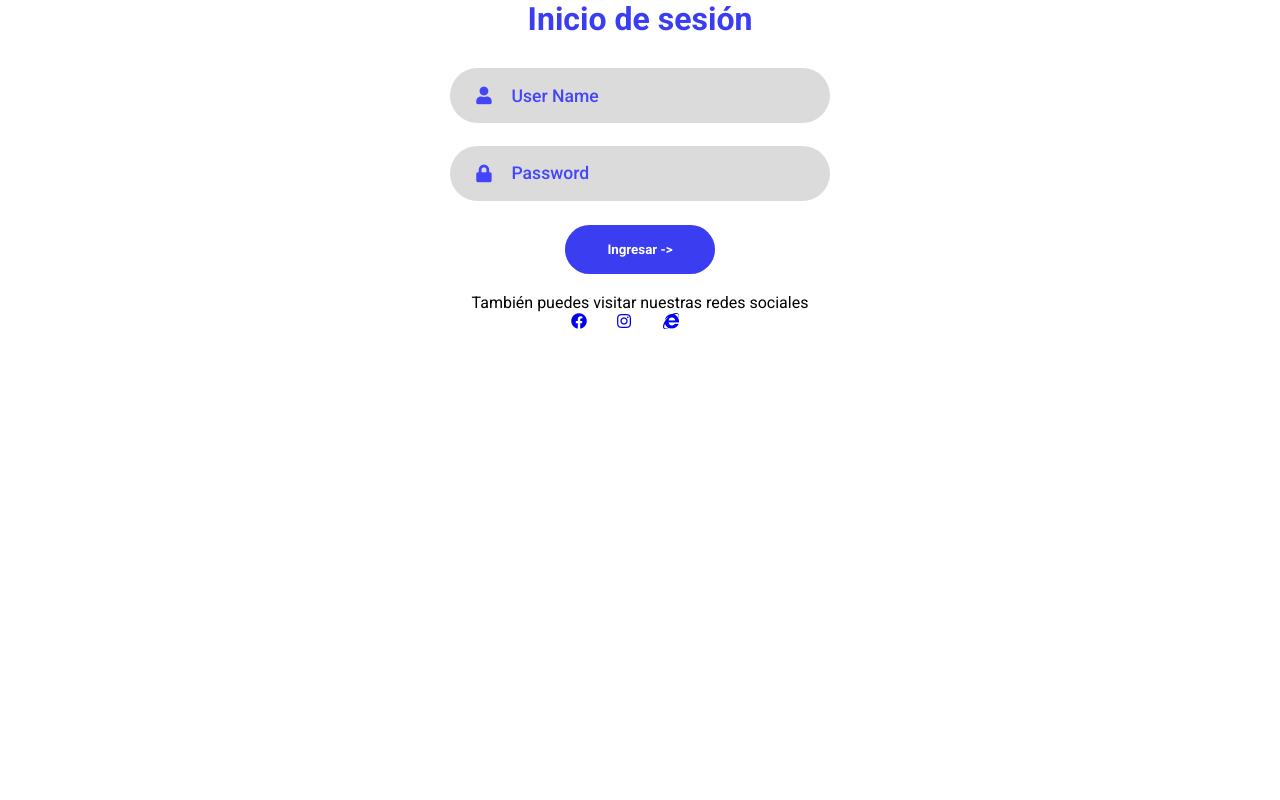
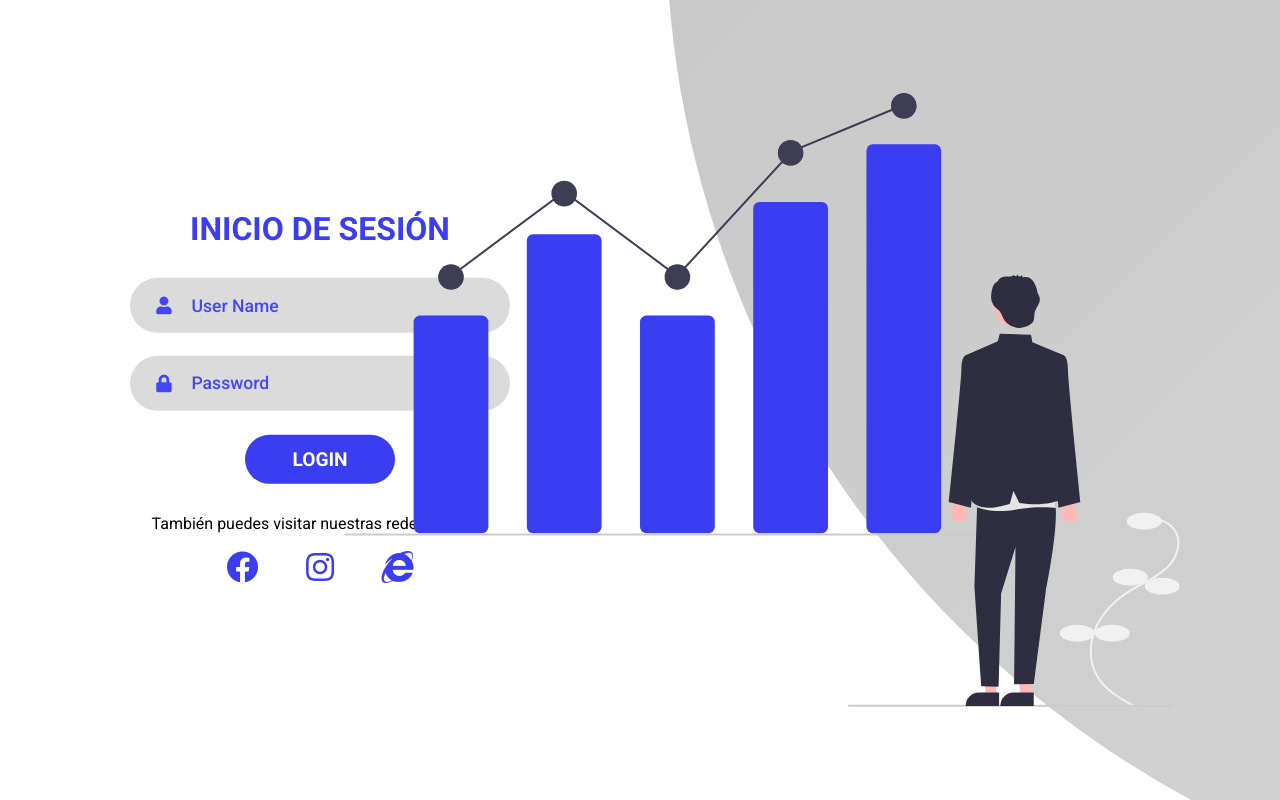
Before and after one commit to M-sandoval-93/fondoslvl, a PHP site: page / in a window 1280 px wide. Run offline with PHP 8.4, Linux system fonts and the light colour scheme.

Commit message:
trabajando en diseño login_trabajo_17_30

```diff
--- a/src/css/login.css
+++ b/src/css/login.css
@@ -12,6 +12,7 @@
     --titleActive: #0004ff;
     --subTitle: #4245fa;
     --backColor: #fff;
+    --yellow: #d7d741;
 }
 
 
@@ -23,9 +24,30 @@ body, input {
 .container {
     position: relative;
     width: 100%;
-    min-height: 10vh;
+    min-height: 100vh;
     background-color: var(--backColor);
     overflow: hidden;
+}
+
+.container:before {
+    content: '';
+    position: absolute;
+    width: 2000px;
+    height: 2000px;
+    border-radius: 50%;
+    -webkit-border-radius: 50%;
+    -moz-border-radius: 50%;
+    -ms-border-radius: 50%;
+    -o-border-radius: 50%;
+    background: linear-gradient(-45deg, #dcdbdb, #c3c2c2);
+    top: -10%;
+    left: 52%;
+    transform: translateY(-50%);
+    -webkit-transform: translateY(-50%);
+    -moz-transform: translateY(-50%);
+    -ms-transform: translateY(-50%);
+    -o-transform: translateY(-50%);
+    z-index: 6;
 }
 
 .form-container {
@@ -36,11 +58,26 @@ body, input {
     left: 0;
 }
 
+.signin-signup {
+    position: absolute;
+    top: 50%;
+    left: 25%;
+    transform: translate(-50%, -50%);
+    -webkit-transform: translate(-50%, -50%);
+    -moz-transform: translate(-50%, -50%);
+    -ms-transform: translate(-50%, -50%);
+    -o-transform: translate(-50%, -50%);
+    width: 50%;
+    grid-template-columns: 1fr;
+    z-index: 5;
+}
+
 form {
     display: flex;
     align-items: center;
     justify-content: center;
     flex-direction: column;
+    overflow: hidden;
 }
 
 .title {
@@ -108,15 +145,16 @@ form {
     -moz-transition: .3s;
     -ms-transition: .3s;
     -o-transition: .3s;
+    font-size: 1.2rem;
 }
 
 .btn:hover {
     background-color: var(--titleActive);
-    transform: scale(.98);
-    -webkit-transform: scale(.98);
-    -moz-transform: scale(.98);
-    -ms-transform: scale(.98);
-    -o-transform: scale(.98);
+    transform: scale(1.1);
+    -webkit-transform: scale(1.1);
+    -moz-transform: scale(1.1);
+    -ms-transform: scale(1.1);
+    -o-transform: scale(1.1);
 }
 
 .social-text {
@@ -126,10 +164,70 @@ form {
 
 .social-media {
     display: flex;
-    justify-content: center;
+    justify-content: space-between;
+    width: 15%;
+    min-width: 220px;
 }
 
 .social-icon {
     height: 46px;
     width: 46px;
+    margin: 0 .6rem;
+    display: flex;
+    justify-content: center;
+    align-items: center;
+    text-decoration: none;
+    color: var(--title);
+    font-size: 2rem;
+    z-index: 1;
+    overflow: hidden;
+    transition: .5s;
+    -webkit-transition: .5s;
+    -moz-transition: .5s;
+    -ms-transition: .5s;
+    -o-transition: .5s;
 }
+
+.social-icon:hover {
+    color: var(--titleActive);
+    transform: scale(1.2);
+    -webkit-transform: scale(1.2);
+    -moz-transform: scale(1.2);
+    -ms-transform: scale(1.2);
+    -o-transform: scale(1.2);
+}
+
+
+
+.panel-container {
+    position: absolute;
+    width: 100%;
+    height: 100%;
+    top: 0;
+    left: 0;
+    /* background-color: red; */
+    /* display: grid;
+    grid-template-columns: repeat(2, 1fr);
+    grid-template-areas: "sin-asignar imagen"; */
+}
+
+.panel {
+    position: relative;
+    width: 100%;
+    height: 100%;
+    display: flex;
+    justify-content: flex-end;
+    align-items: center;
+    z-index: 10;
+    /* margin-right: 1000px; */
+}
+
+.image {
+    position: relative;
+    display: flex;
+    transform: translateX(-12%);
+    -webkit-transform: translateX(-12%);
+    -moz-transform: translateX(-12%);
+    -ms-transform: translateX(-12%);
+    -o-transform: translateX(-12%);
+}
--- a/view/login.php
+++ b/view/login.php
@@ -21,8 +21,7 @@
         <div class="forms-container">
             <div class="signin-signup">
                 <form action="#" method="post">
-
-                    <h2 class="title">Inicio de sesión</h2>
+                    <h2 class="title">INICIO DE SESIÓN</h2>
 
                     <div class="input-field">
                         <i class="fas fa-user"></i>
@@ -34,9 +33,9 @@
                         <input type="password" id="password" placeholder="Password">
                     </div>
 
-                    <input type="submit" value="ingresar ->" class="btn" id="btnIngresar">
+                    <input type="submit" value="LOGIN" class="btn" id="btnIngresar">
 
-                    <span>También puedes visitar nuestras redes sociales</span>
+                    <span class="social-text">También puedes visitar nuestras redes sociales</span>
 
                     <div class="social-media">
                         <a href="#" class="social-icon"><i class="fab fa-facebook"></i></a>
@@ -44,6 +43,18 @@
                         <a href="#" class="social-icon"><i class="fab fa-internet-explorer"></i></a>
                     </div>
                 </form>
+            </div>
+        </div>
+
+        <div class="panel-container">
+            <div class="panel">
+                <!-- <div class="content">
+                    <h3>titulo</h3>
+                    <p>Lorem ipsum dolor sit amet consectetur adipisicing elit. Consequuntur fuga accusamus magni ex pariatur ad quibusdam laborum minima, provident maiores? Sed consequatur, soluta vitae quo voluptate maiores fuga saepe iusto.</p>
+
+                    <button class="btn transparent"></button>
+                </div> -->
+                <img src="./asset/img_inicio_blue.svg" class="image" alt="Img inicial de la página">
             </div>
         </div>
     </div>
```
Also changed, not shown: README.md, asset/img_inicio_blue.svg (added), asset/img_inicio_yellow.svg (added), asset/img_opcional_blue.svg (added), asset/img_opcional_yellow.svg (added).
